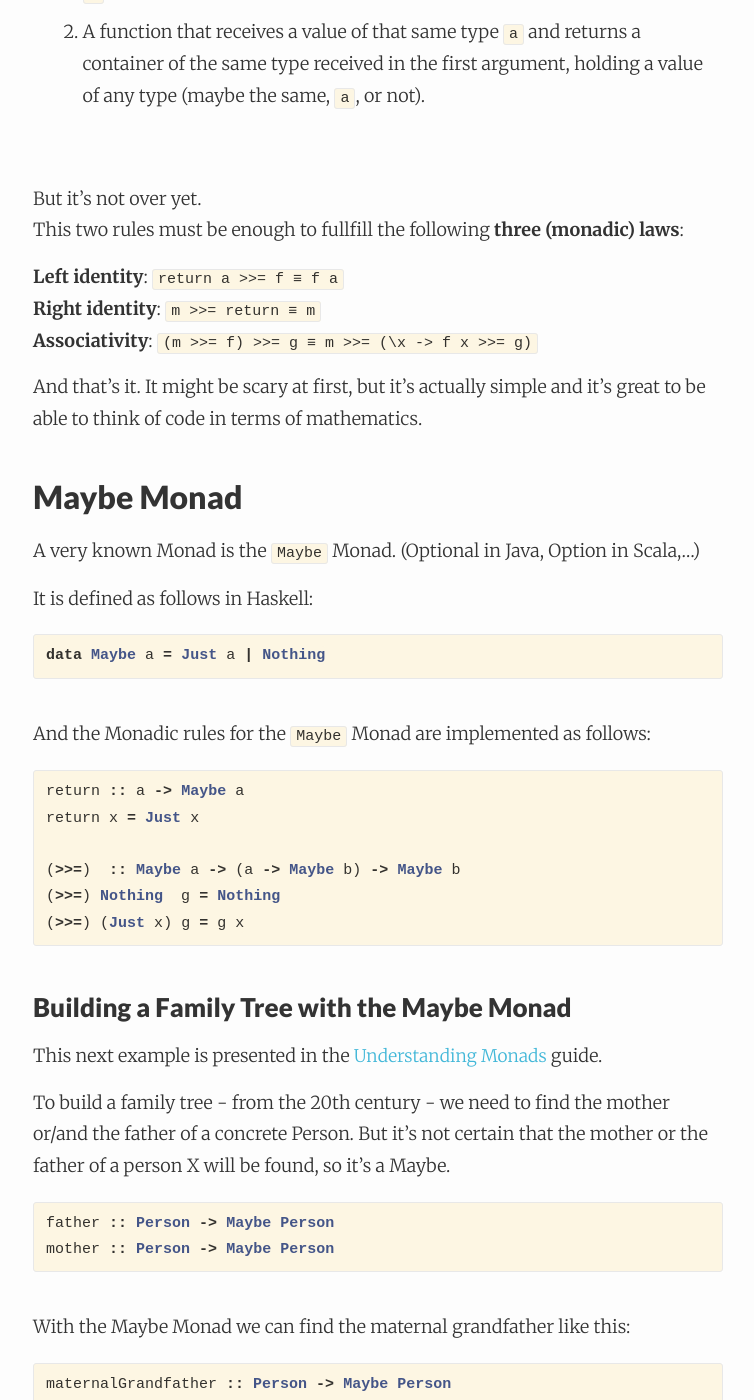
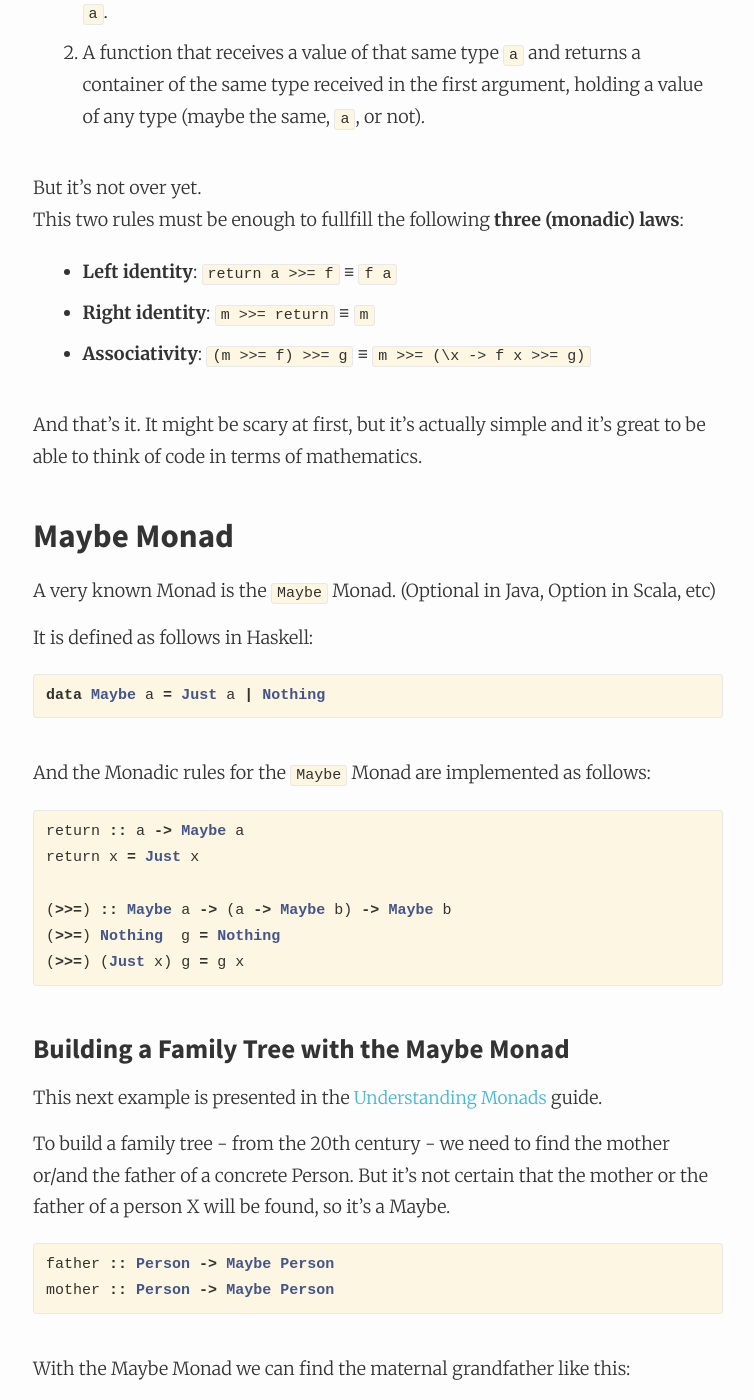
Before and after one commit to NunoAlexandre/nunoalexandre.github.io, a Jekyll site: the page built from _posts/2016-10-13-the-monad-pattern.markdown, in a window 1280 px wide and 1400 px high, scrolled down 4701 px. Shown: the whole window, without its empty margins (262-1016 px from the left). Built offline with Jekyll 4.4.1, drawn with Linux system fonts in a browser that asks for light colours; comment, search, counter and statistics services are not loaded; some of the changed text lies outside the part shown.

Commit message:
Moving from Lato to Source Sans Pro and more design improvements

````diff
--- a/_includes/head.html
+++ b/_includes/head.html
@@ -5,9 +5,8 @@
 
   <title>{% if page.title %}{{ page.title | append: ' - ' | append: site.title | escape }}{% else %}{{ site.title | escape }}{% endif %}</title>
   <meta name="description" content="{% if page.excerpt %}{{ page.excerpt | strip_html | strip_newlines | truncate: 160 }}{% else %}{{ site.description }}{% endif %}">
-  <link href="https://fonts.googleapis.com/css?family=Lato:300,400,700,900" rel="stylesheet">
-  <link href="https://fonts.googleapis.com/css?family=Merriweather:300,400,400i,700,700i" rel="stylesheet">
-  <link rel="shortcut icon" type="image/png" href="/favicon.png">
+  <link href="https://fonts.googleapis.com/css?family=Merriweather:300, 300i,400,400i,700,700i" rel="stylesheet">
+<link href="https://fonts.googleapis.com/css?family=Source+Sans+Pro:400,600,700,700i,900,900i" rel="stylesheet">  <link rel="shortcut icon" type="image/png" href="/favicon.png">
   <link rel="stylesheet" href="{{ "/css/main.css" | prepend: site.baseurl }}">
   <link rel="canonical" href="{{ page.url | replace:'index.html','' | prepend: site.baseurl | prepend: site.url }}">
   <link rel="alternate" type="application/rss+xml" title="{{ site.title }}" href="{{ "/feed.xml" | prepend: site.baseurl | prepend: site.url }}">
--- a/_posts/2016-10-13-the-monad-pattern.markdown
+++ b/_posts/2016-10-13-the-monad-pattern.markdown
@@ -110,13 +110,12 @@
    1. A Monad ```m a```, this is, a specific type of container holding a value of type ```a```.
    2. A function that receives a value of that same type ```a``` and returns a container of the same type received in the first argument, holding a value of any type (maybe the same, ```a```, or not).
 
-<br>
 But it's not over yet. <br>
 This two rules must be enough to fullfill the following __three (monadic) laws__:
 
-__Left identity__:   ```return a >>= f    ≡    f a```<br>
-__Right identity__:  ```m >>= return    ≡      m```<br>
-__Associativity__: ```(m >>= f) >>= g    ≡    m >>= (\x -> f x >>= g)```<br>
+* __Left identity__:   ```return a >>= f```  __≡__  ```f a```<br>
+* __Right identity__:  ```m >>= return```  __≡__  ```m```<br>
+* __Associativity__: ```(m >>= f) >>= g```  __≡__  ```m >>= (\x -> f x >>= g)```<br>
 
 
 And that's it. It might be scary at first, but it's actually simple and it's great to be able to think of code in terms of mathematics.
@@ -124,7 +123,7 @@
 
 ## Maybe Monad
 
-A very known Monad is the ```Maybe``` Monad. (Optional in Java, Option in Scala,...)
+A very known Monad is the ```Maybe``` Monad. (Optional in Java, Option in Scala, etc)
 
 It is defined as follows in Haskell:
 
@@ -138,7 +137,7 @@
 return :: a -> Maybe a
 return x = Just x
 
-(>>=)  :: Maybe a -> (a -> Maybe b) -> Maybe b
+(>>=) :: Maybe a -> (a -> Maybe b) -> Maybe b
 (>>=) Nothing  g = Nothing
 (>>=) (Just x) g = g x
 {% endhighlight %}
--- a/_sass/_layout.scss
+++ b/_sass/_layout.scss
@@ -25,10 +25,12 @@
 }
 
 .site-description {
-    text-align:center;
-    color: #8e8e8e;
+    text-align: center;
+    color: $grey-color;
     font-weight: 300;
-    letter-spacing: 0.5px;
+    letter-spacing: 0.33px;
+    font-family: Merriweather, Georgia, serif;
+    font-size: $small-font-size;
 }
 
 .site-nav {
@@ -150,12 +152,11 @@
       .post-link {
          display: block;
          clear: both;
-         font-size: 29px;
-         font-weight: 600;
+         font-size: 31px;
          line-height: 32px;
          margin-bottom: 9.5px;
          font-family: $base-font-family;
-         font-weight: 900;
+         font-weight: 700;
       }
 
       .excerpt p {
@@ -191,7 +192,7 @@
 
 
 h1, h1.post-title {
-   font-size: 40px;
+   font-size: 42px;
 }
 
 h1.post-title {
@@ -202,19 +203,19 @@
     margin-bottom: $spacing-unit * 2;
 
     h2 {
-        font-size: 32px;
+        font-size: 33px;
     }
 
     h3 {
-        font-size: 26px;
+        font-size: 27px;
     }
 
     h4 {
-        font-size: 22px;
+        font-size: 23px;
     }
 
     h5 {
-        font-size: 16px;
+        font-size: 17px;
     }
 
     p, ul, ol, blockquote {
@@ -232,7 +233,7 @@
 }
 
 .post-content p, .post-list .post .excerpt p, ul, ol, blockquote  {
-      font-family: 'Merriweather', serif;
+      font-family: $second-font-family;
       font-weight: 300;
 }
 
@@ -252,7 +253,7 @@
     margin-top: 35px;
     margin-bottom: 10px;
     font-family: $base-font-family;
-    font-weight: 900;
+    font-weight: 700;
 }
 
 iframe {
--- a/css/main.scss
+++ b/css/main.scss
@@ -7,11 +7,11 @@
 
 // Our variables
 
-$base-font-family: Lato, "Helvetica Neue", Helvetica, Arial, sans-serif;
-$base-font-size:   16px;
+$base-font-family: "Source Sans Pro", "Helvetica Neue", Helvetica, Arial, sans-serif;
+$base-font-size:   17px;
 $base-font-weight: 400;
-$second-font-family: Menlo, "Andale Mono", Monaco, monospaced;
-$small-font-size:  $base-font-size * 0.875;
+$second-font-family: Merriweather, Georgia, serif;
+$small-font-size:  $base-font-size * 0.825;
 $base-line-height: 1.75;
 
 $spacing-unit:     30px;
````
Also changed, not shown: other parts of _posts/2016-10-13-the-monad-pattern.markdown (+1 -1 lines).
